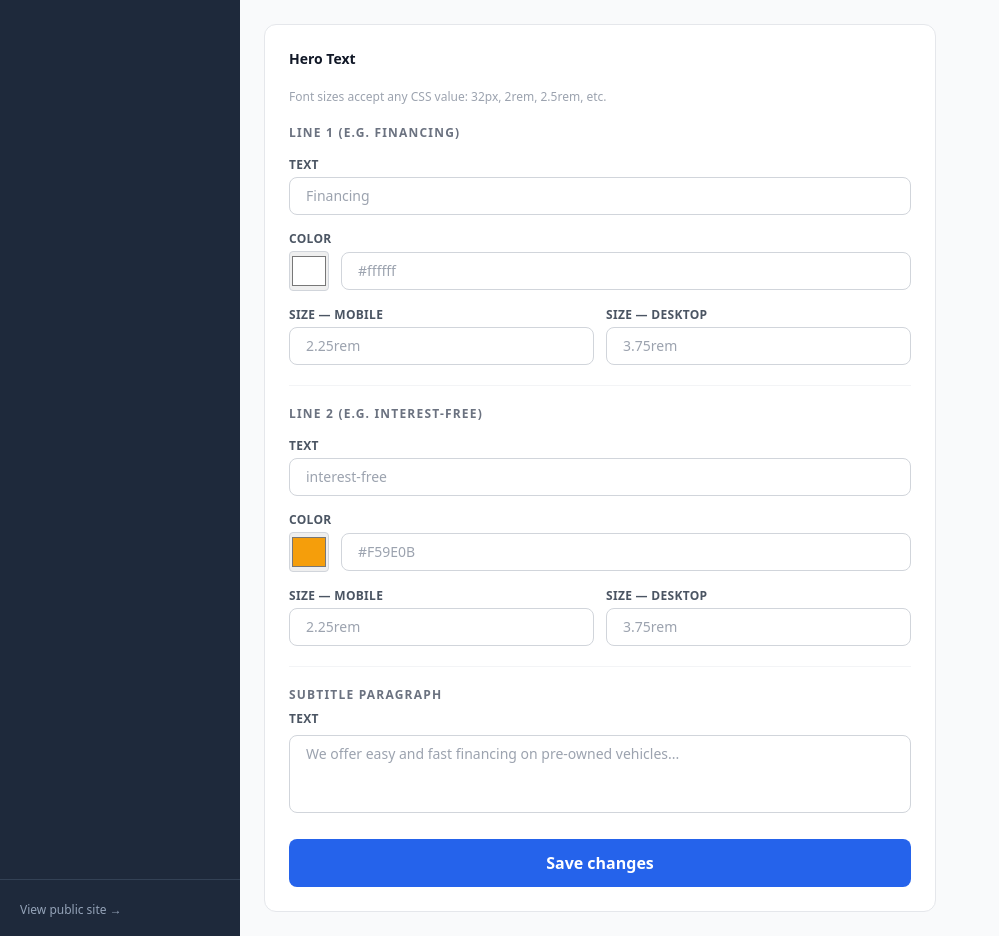
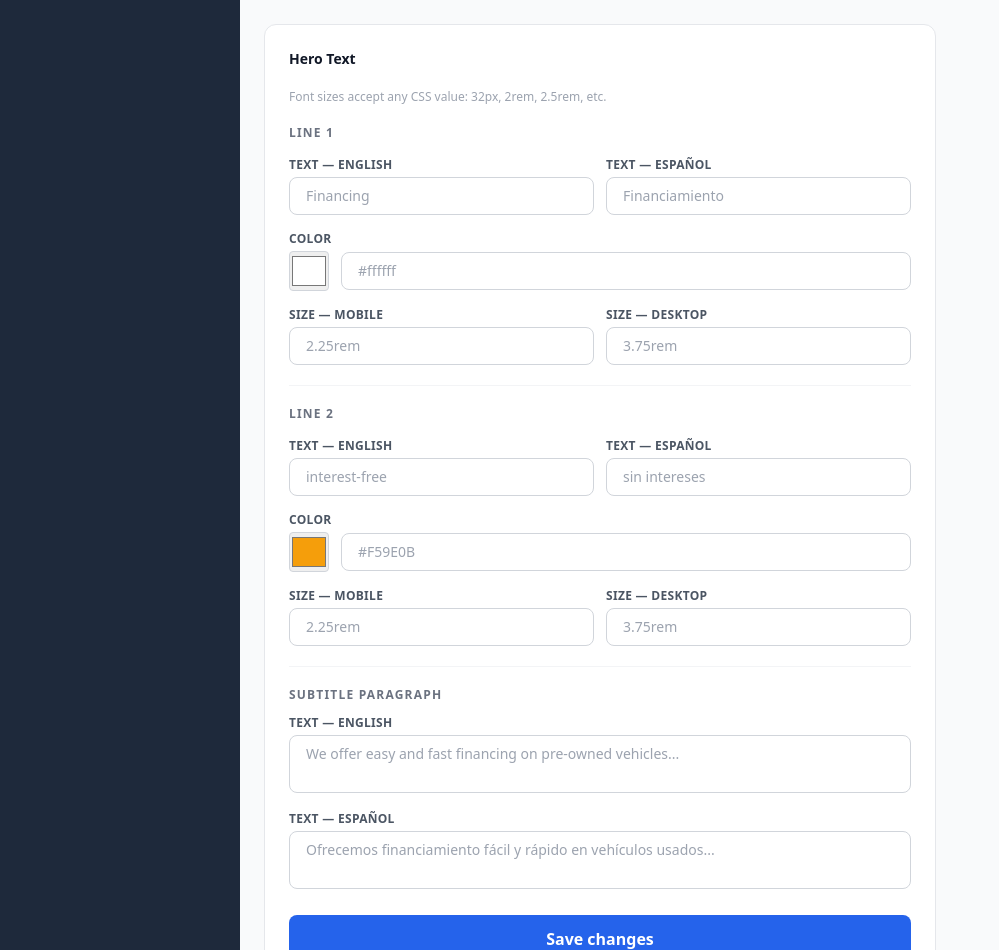
Before and after one commit to EGM17/bhph-system, a Next.js app: page /admin/settings in a window 1280 px wide. Shown: the part 682-1632 px from the top of the page, without its empty margins (0-999 px from the left). Built offline with nearby package versions, Linux system fonts and the light colour scheme; no server answers.

Commit message:
feat: bilingual hero text EN/ES from admin settings

```diff
--- a/app/[locale]/page.tsx
+++ b/app/[locale]/page.tsx
@@ -49,6 +49,8 @@ export async function generateMetadata({ params }: Props): Promise<Metadata> {
 }
 
 export default async function HomePage({ params }: Props) {
+  const { locale } = await params
+
   let featuredVehicles: Vehicle[] = []
   try {
     featuredVehicles = await getFeaturedVehicles(6)
@@ -65,16 +67,20 @@ export default async function HomePage({ params }: Props) {
   return (
     <PublicLayout>
       <Hero
+        locale={locale}
         heroImage={heroSettings.heroImage}
         span1Text={heroSettings.span1Text}
+        span1TextEs={heroSettings.span1TextEs}
         span1Color={heroSettings.span1Color}
         span1SizeMobile={heroSettings.span1SizeMobile}
         span1SizeDesktop={heroSettings.span1SizeDesktop}
         span2Text={heroSettings.span2Text}
+        span2TextEs={heroSettings.span2TextEs}
         span2Color={heroSettings.span2Color}
         span2SizeMobile={heroSettings.span2SizeMobile}
         span2SizeDesktop={heroSettings.span2SizeDesktop}
         subtitle={heroSettings.subtitle}
+        subtitleEs={heroSettings.subtitleEs}
       />
       <FeaturedVehicles vehicles={featuredVehicles} />
       <WhyChooseUs />
--- a/components/admin/settings/SettingsClient.tsx
+++ b/components/admin/settings/SettingsClient.tsx
@@ -7,14 +7,17 @@ import { Upload, Loader2, CheckCircle } from 'lucide-react'
 interface HeroSettings {
   heroImage?: string
   span1Text?: string
+  span1TextEs?: string
   span1Color?: string
   span1SizeMobile?: string
   span1SizeDesktop?: string
   span2Text?: string
+  span2TextEs?: string
   span2Color?: string
   span2SizeMobile?: string
   span2SizeDesktop?: string
   subtitle?: string
+  subtitleEs?: string
 }
 
 export default function SettingsClient() {
@@ -166,8 +169,11 @@ export default function SettingsClient() {
 
         {/* Span 1 */}
         <div className="border-b border-gray-100 pb-5 space-y-4">
-          <p className="text-xs font-bold text-gray-500 uppercase tracking-widest">Line 1 (e.g. Financing)</p>
-          {textField('Text', 'span1Text', 'Financing')}
+          <p className="text-xs font-bold text-gray-500 uppercase tracking-widest">Line 1</p>
+          <div className="grid grid-cols-2 gap-3">
+            {textField('Text — English', 'span1Text', 'Financing')}
+            {textField('Text — Español', 'span1TextEs', 'Financiamiento')}
+          </div>
           {colorField('Color', 'span1Color', '#ffffff')}
           <div className="grid grid-cols-2 gap-3">
             {textField('Size — Mobile', 'span1SizeMobile', '2.25rem')}
@@ -177,8 +183,11 @@ export default function SettingsClient() {
 
         {/* Span 2 */}
         <div className="border-b border-gray-100 pb-5 space-y-4">
-          <p className="text-xs font-bold text-gray-500 uppercase tracking-widest">Line 2 (e.g. interest-free)</p>
-          {textField('Text', 'span2Text', 'interest-free')}
+          <p className="text-xs font-bold text-gray-500 uppercase tracking-widest">Line 2</p>
+          <div className="grid grid-cols-2 gap-3">
+            {textField('Text — English', 'span2Text', 'interest-free')}
+            {textField('Text — Español', 'span2TextEs', 'sin intereses')}
+          </div>
           {colorField('Color', 'span2Color', '#F59E0B')}
           <div className="grid grid-cols-2 gap-3">
             {textField('Size — Mobile', 'span2SizeMobile', '2.25rem')}
@@ -187,16 +196,28 @@ export default function SettingsClient() {
         </div>
 
         {/* Subtitle */}
-        <div className="space-y-2">
+        <div className="space-y-3">
           <p className="text-xs font-bold text-gray-500 uppercase tracking-widest">Subtitle paragraph</p>
-          <label className="block text-xs font-semibold text-gray-600 mb-1 uppercase tracking-wide">Text</label>
+          <div>
+            <label className="block text-xs font-semibold text-gray-600 mb-1 uppercase tracking-wide">Text — English</label>
             <textarea
               value={settings.subtitle || ''}
               onChange={e => setSettings(prev => ({ ...prev, subtitle: e.target.value }))}
               placeholder="We offer easy and fast financing on pre-owned vehicles..."
-            rows={3}
+              rows={2}
               className="input-field text-sm py-2 resize-none"
             />
+          </div>
+          <div>
+            <label className="block text-xs font-semibold text-gray-600 mb-1 uppercase tracking-wide">Text — Español</label>
+            <textarea
+              value={settings.subtitleEs || ''}
+              onChange={e => setSettings(prev => ({ ...prev, subtitleEs: e.target.value }))}
+              placeholder="Ofrecemos financiamiento fácil y rápido en vehículos usados..."
+              rows={2}
+              className="input-field text-sm py-2 resize-none"
+            />
+          </div>
         </div>
 
         <button
--- a/components/public/home/Hero.tsx
+++ b/components/public/home/Hero.tsx
@@ -4,31 +4,44 @@ import { ArrowRight } from 'lucide-react'
 import Image from 'next/image'
 
 interface HeroSettings {
+  locale?: string
   heroImage?: string
   span1Text?: string
+  span1TextEs?: string
   span1Color?: string
   span1SizeMobile?: string
   span1SizeDesktop?: string
   span2Text?: string
+  span2TextEs?: string
   span2Color?: string
   span2SizeMobile?: string
   span2SizeDesktop?: string
   subtitle?: string
+  subtitleEs?: string
 }
 
 export default function Hero({
+  locale = 'en',
   heroImage,
   span1Text,
+  span1TextEs,
   span1Color,
   span1SizeMobile,
   span1SizeDesktop,
   span2Text,
+  span2TextEs,
   span2Color,
   span2SizeMobile,
   span2SizeDesktop,
   subtitle,
+  subtitleEs,
 }: HeroSettings) {
   const t = useTranslations('hero')
+  const isEs = locale === 'es'
+
+  const displaySpan1 = isEs ? (span1TextEs || span1Text) : span1Text
+  const displaySpan2 = isEs ? (span2TextEs || span2Text) : span2Text
+  const displaySubtitle = isEs ? (subtitleEs || subtitle) : subtitle
 
   const hasCustomSize = span1SizeMobile || span1SizeDesktop || span2SizeMobile || span2SizeDesktop
 
@@ -64,18 +77,18 @@ export default function Hero({
                 className={hasCustomSize ? 'hero-span1' : 'text-4xl md:text-5xl lg:text-6xl'}
                 style={{ color: span1Color || '#ffffff' }}
               >
-                {span1Text || t('title')}
+                {displaySpan1 || t('title')}
               </span>{' '}
               <span
                 className={hasCustomSize ? 'hero-span2' : 'text-4xl md:text-5xl lg:text-6xl'}
                 style={{ color: span2Color || '#F59E0B' }}
               >
-                {span2Text || t('titleAccent')}
+                {displaySpan2 || t('titleAccent')}
               </span>
             </h1>
 
             <p className="text-lg text-blue-100 leading-relaxed max-w-lg mx-auto lg:mx-0">
-              {subtitle || t('subtitle')}
+              {displaySubtitle || t('subtitle')}
             </p>
 
             <div className="flex flex-col sm:flex-row gap-3 justify-center lg:justify-start">
@@ -111,7 +124,7 @@ export default function Hero({
               {heroImage ? (
                 <Image
                   src={heroImage}
-                  alt={`${span1Text || 'Financing'} ${span2Text || 'interest-free'} - El Compa Guero Auto Sales Salem Oregon`}
+                  alt={`${displaySpan1 || 'Financing'} ${displaySpan2 || 'interest-free'} - El Compa Guero Auto Sales Salem Oregon`}
                   fill
                   className="object-cover"
                   priority
```
Lines whose indentation alone changed are shown as unchanged.
